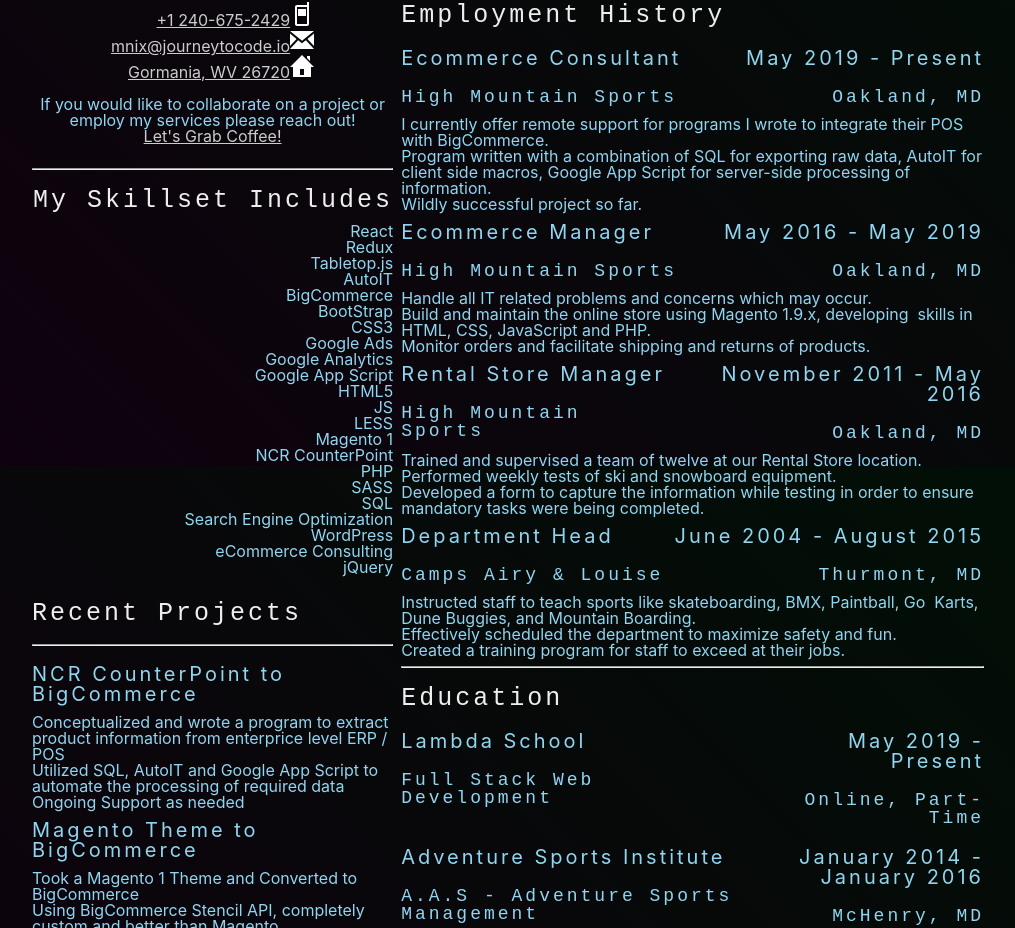
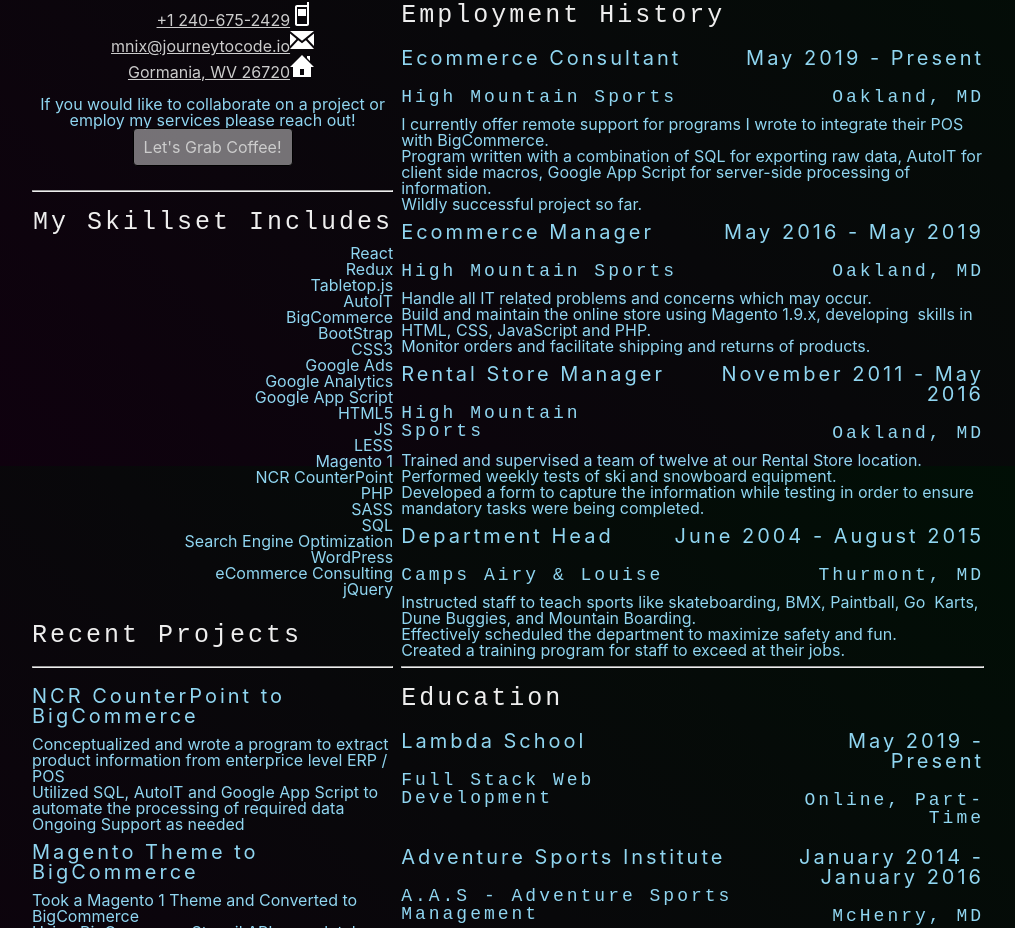
Before and after one commit to mnichols08/portfolio, a React (Create React App) app: page / in a window 1280 px wide. Shown: the part 1134-2062 px from the top of the page, without its empty margins (136-1151 px from the left). Built offline with nearby package versions, Linux system fonts and the light colour scheme; a web font is replaced by a local one.

Commit message:
creates button style for Coffee Component

```diff
--- a/src/components/Welcome/Resume/LeftSide/Coffee/coffee.styles.css
+++ b/src/components/Welcome/Resume/LeftSide/Coffee/coffee.styles.css
@@ -7,3 +7,20 @@
 .coffee p {
     text-align: center;
 }
+
+.coffee a.button {
+    text-decoration: none;
+    background: #ffffff6f;
+    border: 1px solid #000;
+    border-radius: 3pt;
+    padding: 1rem;
+    transition: all 0.2s;
+  }
+  .coffee a.button:hover {
+    background: #eee;
+    color: #333;
+    text-decoration: wavy underline green;
+  }
+  .coffee a.button:active {
+    transform: translateY(2px);
+  }
```
